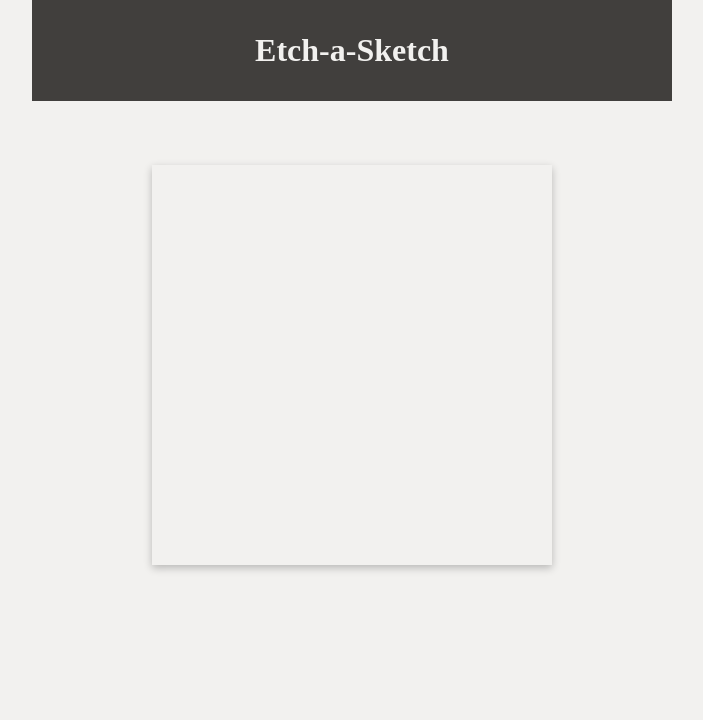
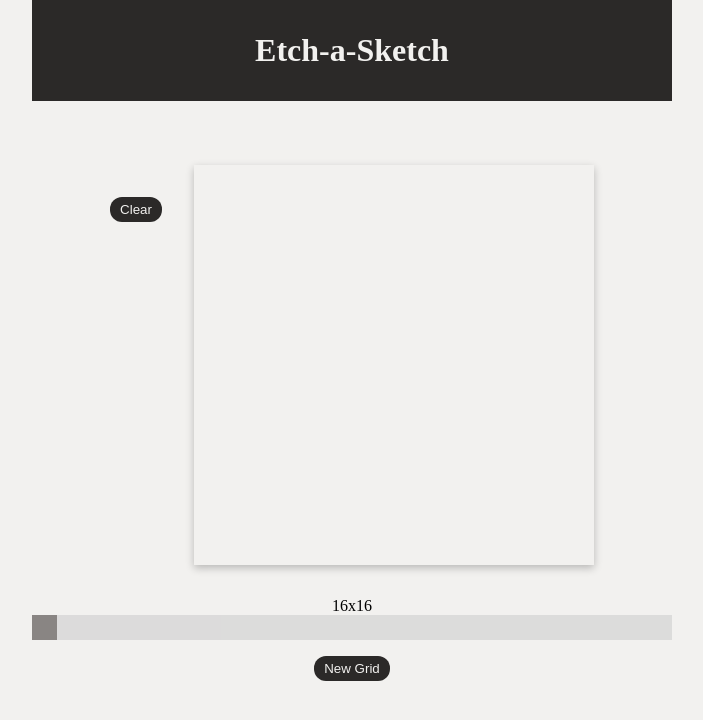
Before and after one commit to sjofrem/Etch-a-Sketch, a plain HTML site: page index.html in a window 1280 px wide. Shown: the whole page, without its empty margins (288-991 px from the left). Drawn offline with Linux system fonts and the light colour scheme.

Commit message:
add the clear function and a slider to customize the size of the grid

```diff
--- a/index.html
+++ b/index.html
@@ -13,7 +13,17 @@
         <h1>Etch-a-Sketch</h1>
     </div>
     <div id="main">
+        <div id="buttons">
+            <button id="clear">Clear</button>
+        </div>
         <div id="grid">
+        </div>
+    </div>
+    <div id="set_new_grid">
+        <p id="output">16x16</p>
+        <input type="range" min="16" max="100" value="16" class="slider" id="range">
+        <div id="new_grid_button">
+            <button id="new_grid">New Grid</button>
         </div>
     </div>
 
--- a/script.js
+++ b/script.js
@@ -1,9 +1,47 @@
+const grid = document.getElementById("grid");
+const clear = document.getElementById("clear");
+const slider_value = document.getElementById("range");
+const slider_output = document.getElementById("output");
+const new_grid_button = document.getElementById("new_grid");
 
-function creat_grid(){
-    let grid = document.getElementById("grid");
-    for(let i=0;i<16*16;i++){
-        let item = document.createElement("div");
+let update = () => output.innerText = `${slider_value.value}x${slider_value.value}`;
+
+new_grid_button.addEventListener("click", function() {
+    new_grid(slider_value.value);
+});
+slider_value.addEventListener("input", update);
+clear.addEventListener("click",clear_grid);
+
+function creat_grid(value){
+    for(let i=0;i<value*value;i++){
+        const item = document.createElement("div");
+        item.addEventListener("mouseover", pen_effect);
         grid.appendChild(item);
     }
+    grid.style.gridTemplateColumns = `repeat(${value}, 1fr)`;
+    grid.style.gridTemplateRows = `repeat(${value}, 1fr)`;
 }
-creat_grid();
+
+function pen_effect(e){
+    e.target.style.backgroundColor = "#2b2928";
+
+}
+
+function clear_grid(){
+    const items = document.querySelectorAll("#grid > *");
+    for(let i = 0; i<items.length;i++){
+        items[i].style.backgroundColor = "#f2f1ef";
+    }
+
+}
+function new_grid(value){
+    clear_grid();
+    while (grid.lastElementChild) {
+        grid.removeChild(grid.lastElementChild);
+    }
+    creat_grid(value);
+}
+
+
+
+creat_grid(slider_value.value);
--- a/style.css
+++ b/style.css
@@ -20,7 +20,7 @@ body {
     text-align: center;
     padding: 2rem;
     margin-bottom: 4rem;
-    background-color: #413f3d;
+    background-color: #2b2928;
 }
 h1 {
     color: #f2f1ef;
@@ -30,6 +30,21 @@ h1 {
 #main {
     display: flex;
     justify-content: center;
+    gap: 2rem;
+}
+#buttons {
+    margin-top: 2rem;
+}
+button {
+    color: #f2f1ef;
+    background-color: #2b2928;
+    padding: 5px 10px;
+    border-radius: 12px;
+    border: none;
+}
+button:hover {
+    background-color: #4b4745;
+    transform: scale(1.1);
 }
 
 /* Grid section */
@@ -40,8 +55,43 @@ h1 {
     grid-template-columns: repeat(16,1fr);
     grid-template-rows: repeat(16,1fr);
     box-shadow: rgba(0, 0, 0, 0.24) 0px 3px 8px;
+    margin-bottom: 2rem;
 }
 #grid div {
     background-color: #f2f1ef;
-    padding: 0.5rem;
 }
+#set_new_grid {
+    width: 100%;
+    margin: 0 auto;
+}
+.slider {
+    -webkit-appearance: none;
+    width: 100%;
+    height: 25px;
+    background: #d3d3d3;
+    outline: none;
+    opacity: 0.7;
+    -webkit-transition: .2s;
+    transition: opacity .2s;
+    margin-bottom: 1rem;
+  }
+
+  .slider:hover {
+    opacity: 1;
+  }
+
+  .slider::-webkit-slider-thumb {
+    -webkit-appearance: none;
+    appearance: none;
+    width: 25px;
+    height: 25px;
+    background-color: #5e5856;
+    cursor: pointer;
+  }
+
+  .slider::-moz-range-thumb {
+    width: 25px;
+    height: 25px;
+    background-color: #5e5856;
+    cursor: pointer;
+  }
```
